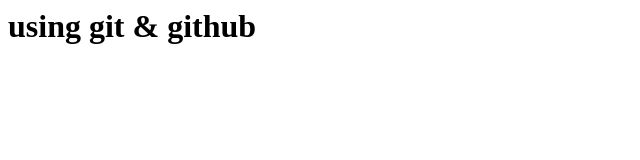
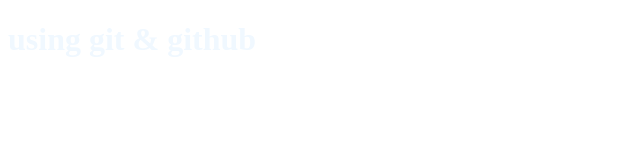
Before and after one commit to girishthedecent/first, a plain HTML site: page index.html in a window 1280 px wide. Shown: the whole page, without its empty margins (0-640 px from the left). Drawn offline with Linux system fonts and the light colour scheme.

Commit message:
2nd usage

```diff
--- a/index.html
+++ b/index.html
@@ -1 +1,12 @@
-<h1>using git &amp github </h1>
+<!DOCTYPE html>
+<html lang="en">
+<head>
+    <meta charset="UTF-8">
+    <meta name="viewport" content="width=device-width, initial-scale=1.0">
+    <title>Document</title>
+    <link rel="stylesheet" href="style.css">
+</head>
+<body>
+    <h1>using git & github </h1>
+</body>
+</html>
--- /dev/null
+++ b/style.css
@@ -0,0 +1,3 @@
+h1{
+    color: aliceblue;
+}
```
Also changed, not shown: 1 other file.
